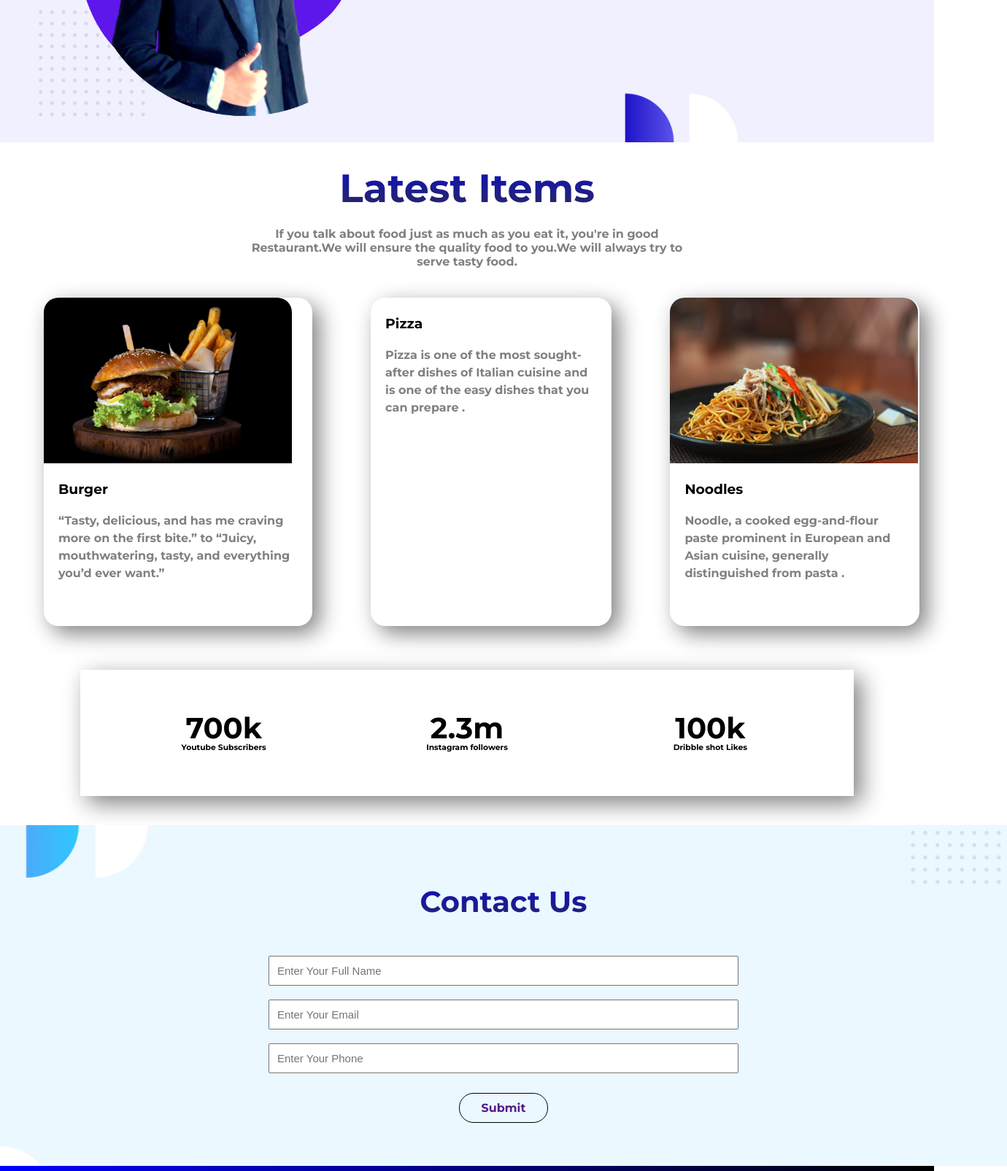
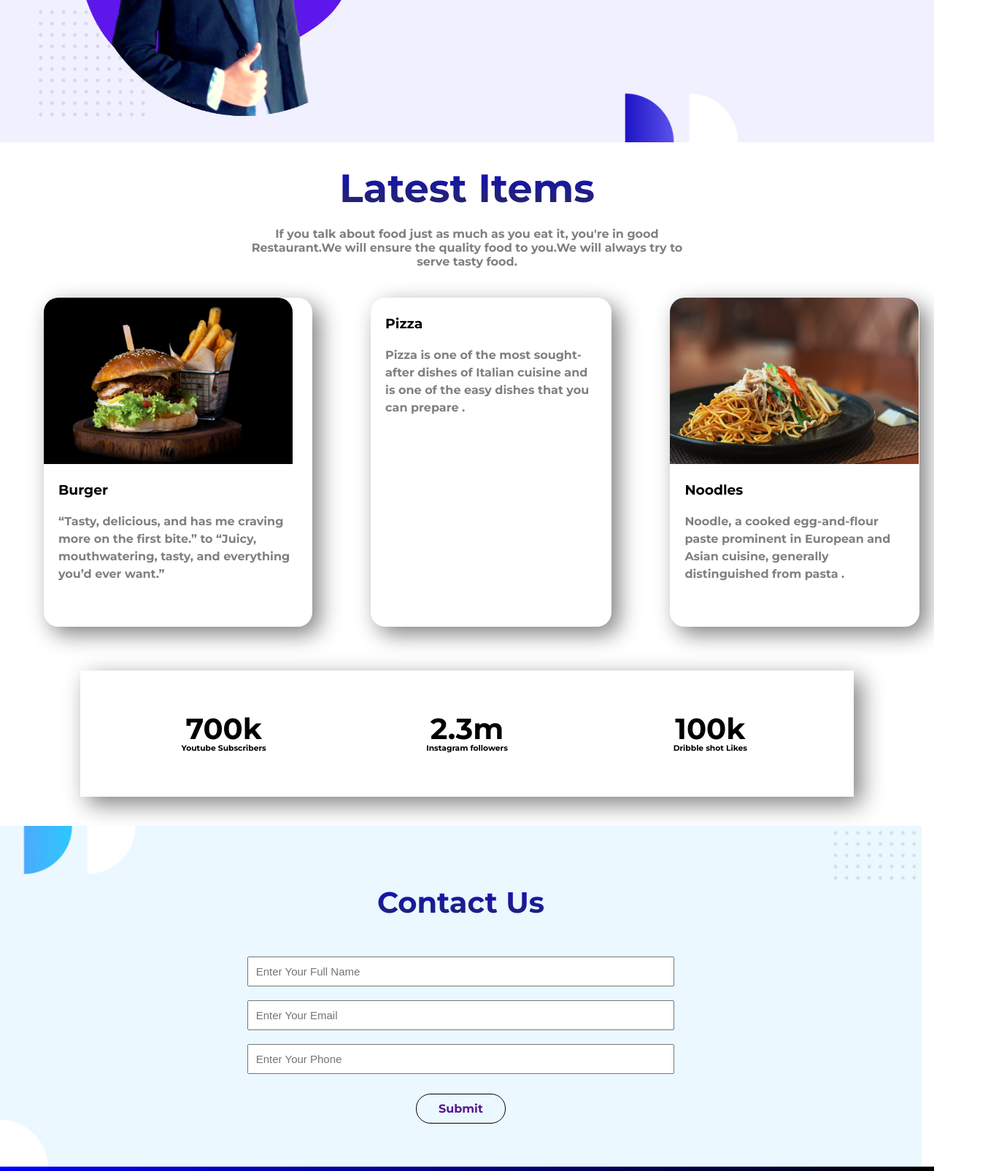
Before and after one commit to shofol1/food-network, a plain HTML site: page index.html in a window 1280 px wide. Shown: the part 884-2489 px from the top of the page at 73% size, 1380 px wide, since content can reach past the window. Drawn offline with Linux system fonts and the light colour scheme.

Commit message:
card-section-fixed

```diff
--- a/css/style.css
+++ b/css/style.css
@@ -172,6 +172,10 @@ body {
     padding-bottom: 20px;
 }
 
+.lower {
+    margin: 0 auto;
+}
+
 .card {
     margin-right: 20px;
     margin-left: 60px;
@@ -195,7 +199,7 @@ body {
 }
 
 .card img {
-    width: 340px;
+    width: 341px;
     padding-bottom: 20px;
     border-radius: 20px;
 }
@@ -231,7 +235,7 @@ body {
 /*form*/
 
 .form {
-    width: 100%;
+    width: 1163px;
     text-align: center;
     background-image: url(../images/frame1.jpg);
     background-repeat: no-repeat;
```
